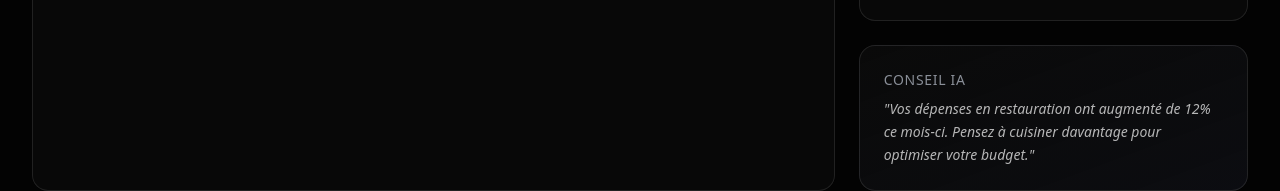
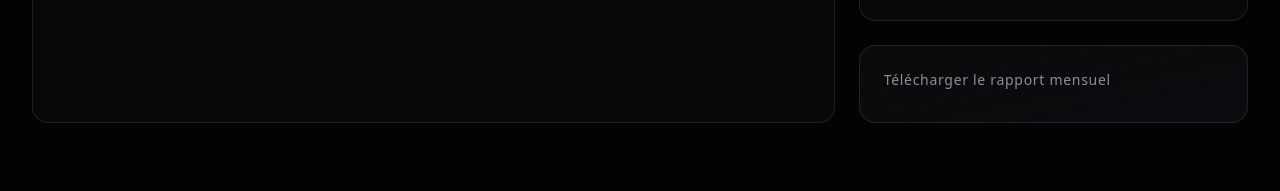
Before and after one commit to Baptdcb/gestion_depense_app, a React app in the folder frontend/: page / in a window 1280 px wide. Shown: the part 761-952 px from the top of the page. After the commit the page ends 916 px from the top, so only its background shows below. Built offline with nearby package versions, Linux system fonts and the light colour scheme; no server answers; the HTML template or start-up script is replaced by a standard one.

Commit message:
Conseil IA retiré

```diff
--- a/frontend/src/pages/HomePage.tsx
+++ b/frontend/src/pages/HomePage.tsx
@@ -187,13 +187,10 @@ export default function HomePage() {
           </div>
 
           <div className="bento-card grow bg-linear-to-br from-linear-surface to-linear-accent/5">
-            <h2 className="text-sm font-medium text-linear-text-secondary uppercase tracking-wider mb-2">
-              Conseil IA
+            <h2 className="text-sm font-medium text-linear-text-secondary  tracking-wider mb-2">
+              Télécharger le rapport mensuel
             </h2>
-            <p className="text-white/70 text-sm leading-relaxed italic">
-              "Vos dépenses en restauration ont augmenté de 12% ce mois-ci.
-              Pensez à cuisiner davantage pour optimiser votre budget."
-            </p>
+            <p className="text-white/70 text-sm leading-relaxed italic"></p>
           </div>
         </div>
       </div>
```
